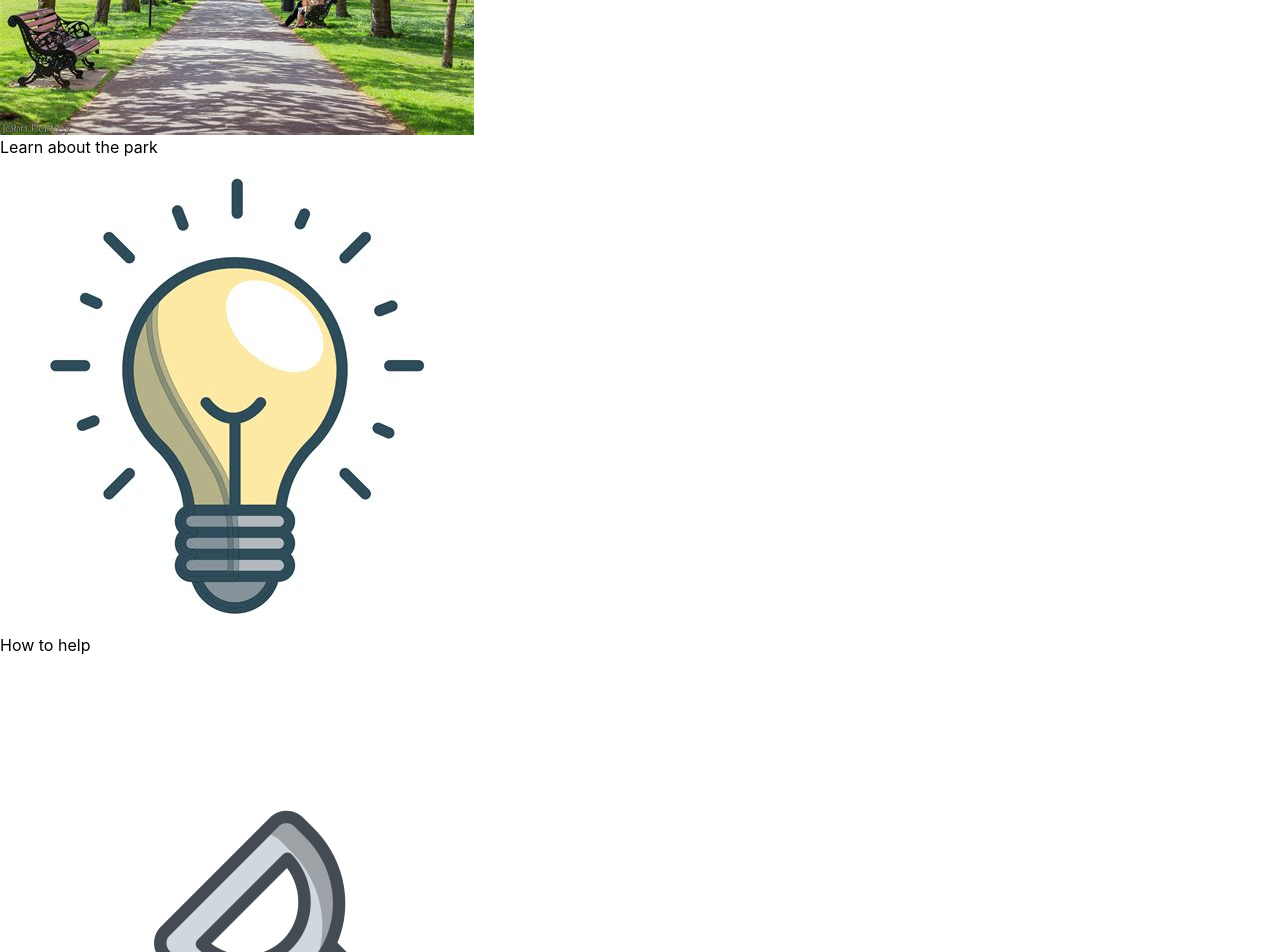
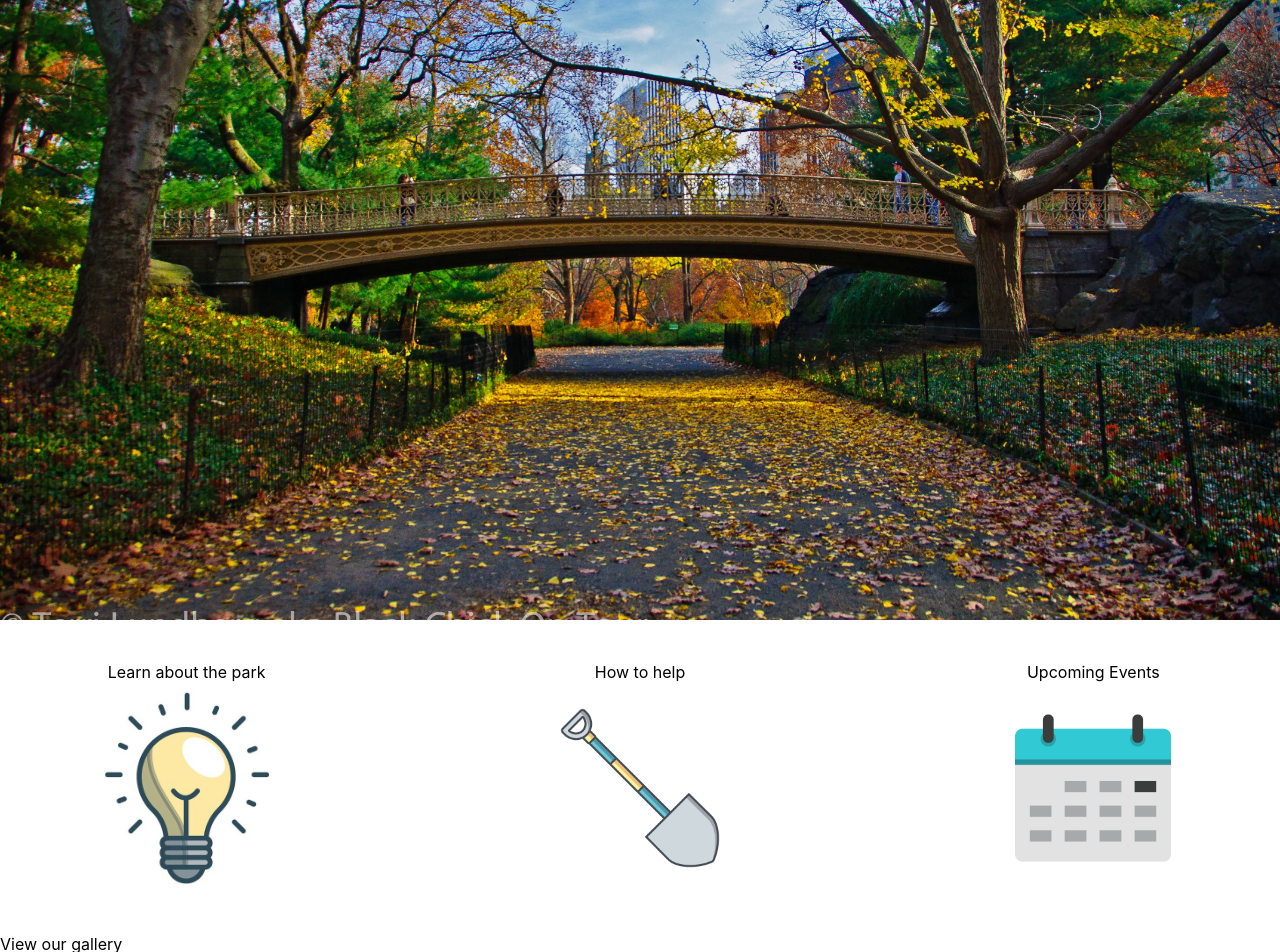
Before and after one commit to JosephBergmann/columbussquarepark, a React (Create React App) app in the folder frontend/: page / in a window 1280 px wide. Shown: the part 180-1132 px from the top of the page. Built offline with nearby package versions, Linux system fonts and the light colour scheme.

Commit message:
basic layout style for back ground image and icons below

```diff
--- a/frontend/src/components/Home/index.js
+++ b/frontend/src/components/Home/index.js
@@ -1,4 +1,4 @@
-import parkPhoto from './images/place_holder_park.jpeg'
+import parkPhoto from './images/temp_park.jpeg'
 import lightbuld from './images/lightbuld.jpeg'
 import shovel from './images/shovel_icon.jpeg'
 import calendar from './images/calendar_icon.jpeg'
@@ -8,24 +8,23 @@
 
     return (
         <>
-            <div>
-                <img src={parkPhoto}/>
+            <div class="bg-cover bg-center h-screen" style={{ backgroundImage: `url(${parkPhoto})` }}>
             </div>
-            <div>
-                <div>
+            <div className='flex items-center justify-around gap-20 my-10'>
+                <div className='flex flex-col items-center'>
                     <span>Learn about the park</span>
-                    <img src={lightbuld}/>
+                    <img className="sm:w-20 md:w-36 lg:w-52 xl:w-70" src={lightbuld}/>
                 </div>
-                <div>
+                <div className='flex flex-col items-center'>
                     <span>How to help</span>
-                    <img src={shovel}/>
+                    <img className="sm:w-20 md:w-36 lg:w-52 xl:w-70" src={shovel}/>
                 </div>
-                <div>
+                <div className='flex flex-col items-center'>
                     <span>Upcoming Events</span>
-                    <img src={calendar}/>
+                    <img className="sm:w-20 md:w-36 lg:w-52 xl:w-70" src={calendar}/>
                 </div>
             </div>
-            <div>
+            <div className=''>
                 <span>View our gallery</span>
                 <GalleryPreview />
             </div>
```
Also changed, not shown: frontend/src/components/Home/images/temp_park.jpeg (added).
